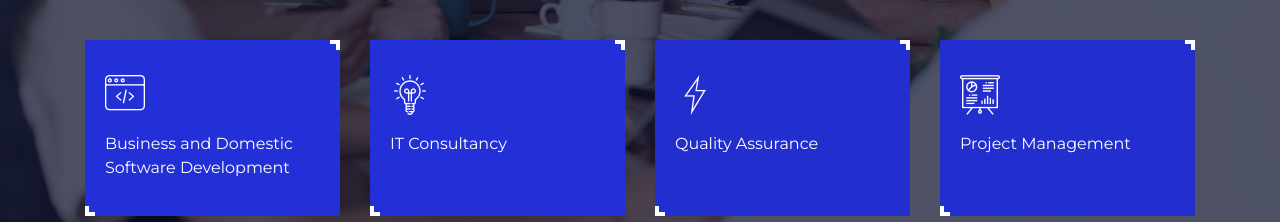
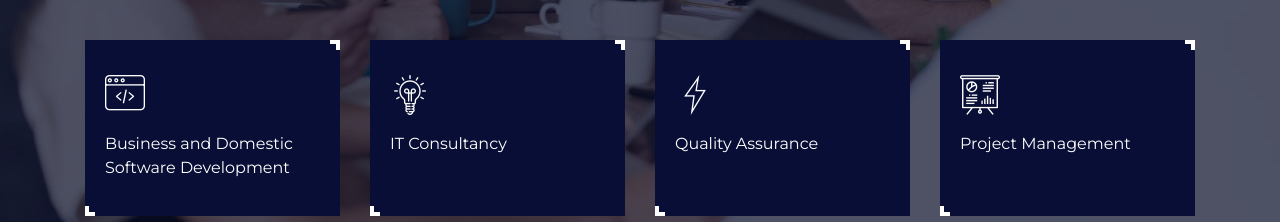
Before and after one commit to primeadvocate/SQA-Consultancy, a plain HTML site: page index.html in a window 1280 px wide. Shown: the part 578-800 px from the top of the page. Drawn offline with nearby package versions, Linux system fonts and the light colour scheme; some packages are replaced by stand-ins of ours; no server answers.

Commit message:
Changed the background color of the services section

```diff
--- a/css/style.css
+++ b/css/style.css
@@ -2697,13 +2697,13 @@ h5,
   font-size: 16px;
 }
 .ftco-intro .services-1.color-1 {
-  background: #2430d7;
+  background: #080e35;
 }
 .ftco-intro .services-1.color-2 {
-  background: #222ece;
+  background: #080e35;
 }
 .ftco-intro .services-1:hover {
-  background: #202bc1;
+  background: #080e35;
 }
 .ftco-intro .services-1:hover:after,
 .ftco-intro .services-1:hover:before {
```
